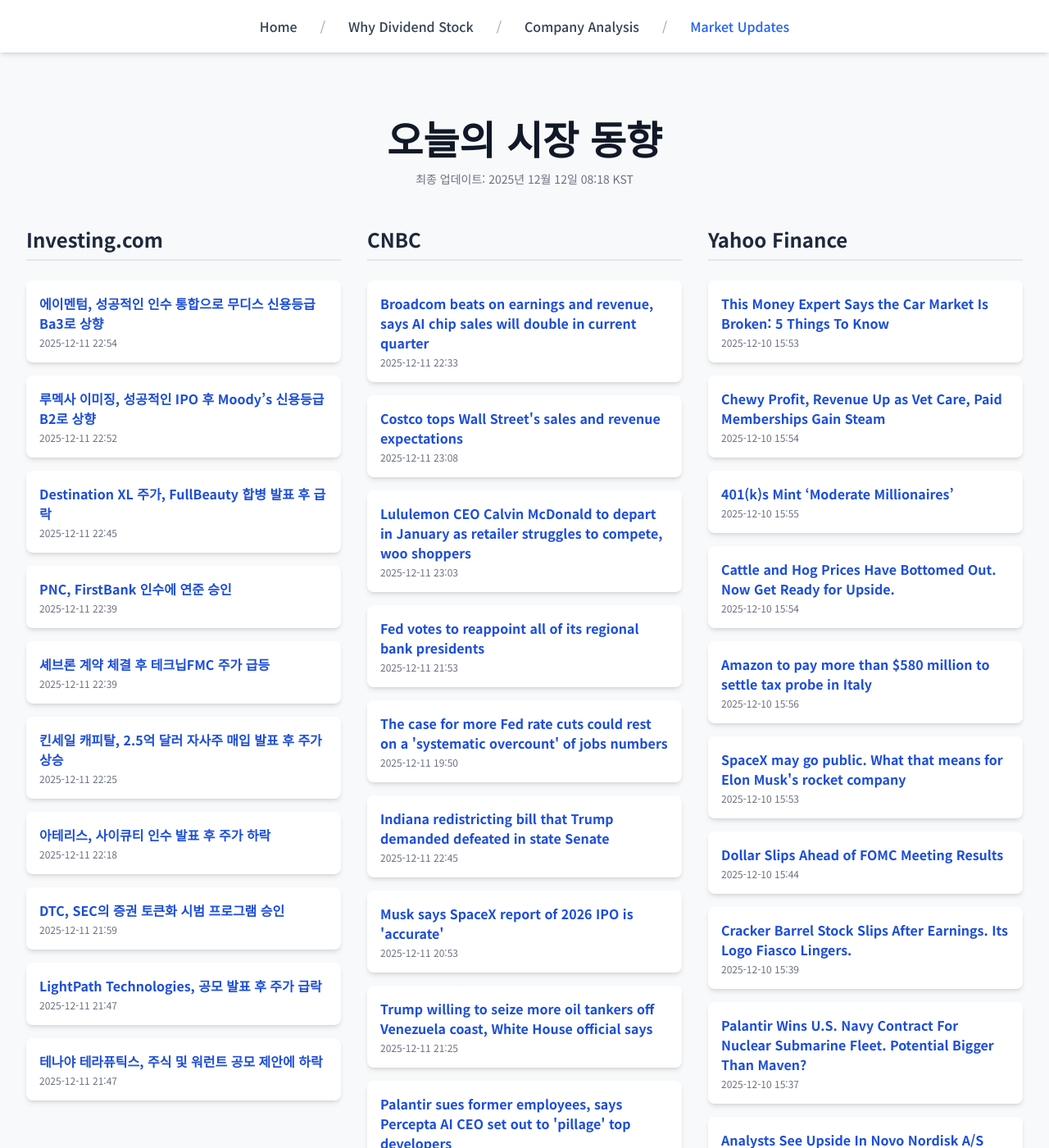
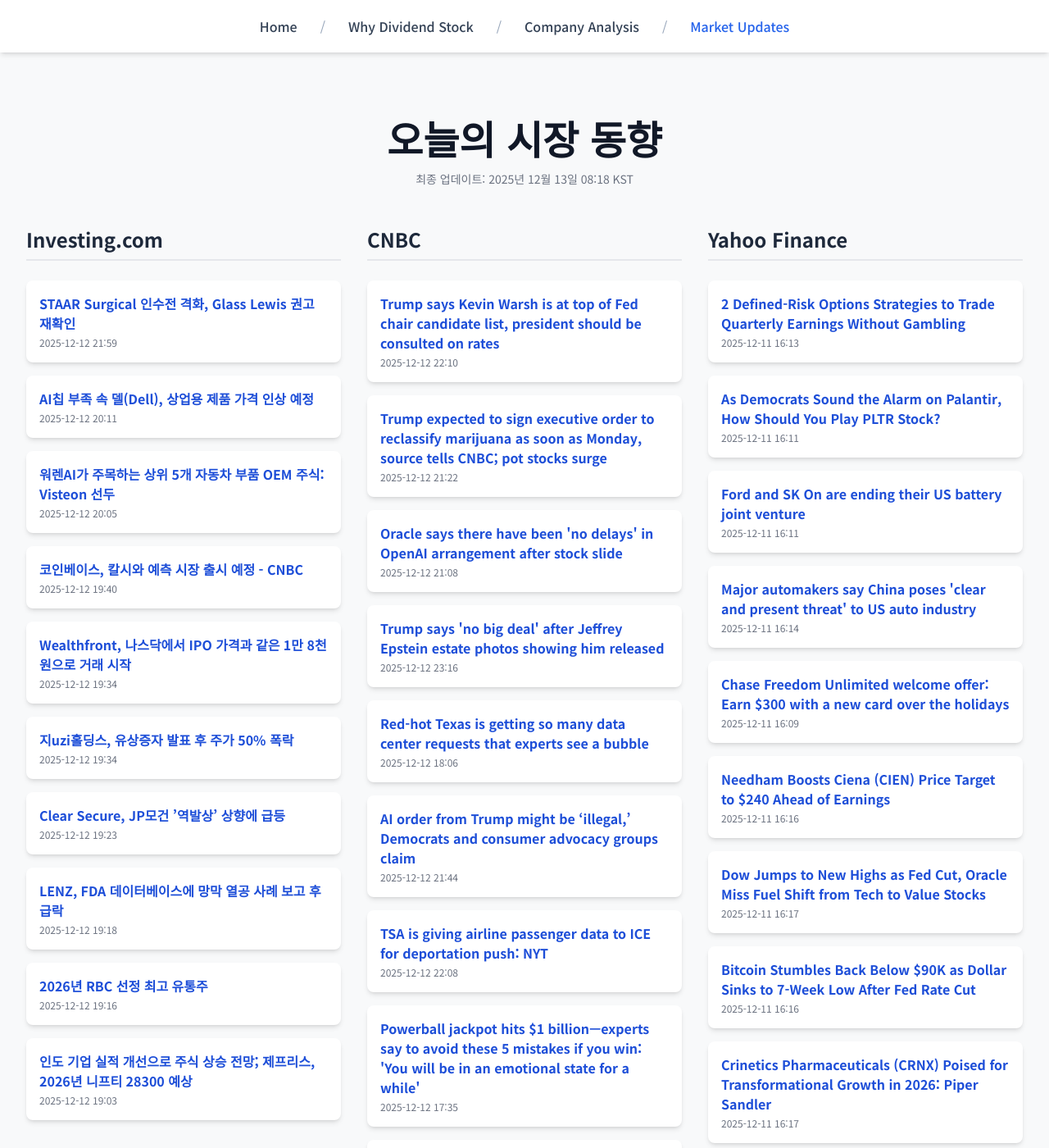
Before and after one commit to Kay-Hwang/my-company-analysis, a Jekyll site: the page built from market-updates.html, in a window 1280 px wide and 1400 px high. Shown: the whole window at 82% size. Built offline with Jekyll 4.4.1, drawn with Linux system fonts in a browser that asks for light colours; nearby versions of some CDN libraries; a script that is not in the unit is left out; some of the changed text lies outside the part shown.

Commit message:
Update daily data

```diff
--- a/_data/latest_data.json
+++ b/_data/latest_data.json
@@ -1,190 +1,190 @@
 {
-  "lastUpdated": "2025년 12월 12일 08:18 KST",
+  "lastUpdated": "2025년 12월 13일 08:18 KST",
   "news": {
     "investing": [
       {
-        "title": "에이멘텀, 성공적인 인수 통합으로 무디스 신용등급 Ba3로 상향",
-        "link": "https://kr.investing.com/news/stock-market-news/article-93CH-1753096",
-        "pubDate": "2025-12-11 22:54:01",
-        "summary": "에이멘텀, 성공적인 인수 통합으로 무디스 신용등급 Ba3로 상향"
+        "title": "STAAR Surgical 인수전 격화, Glass Lewis 권고 재확인",
+        "link": "https://kr.investing.com/news/stock-market-news/article-1754338",
+        "pubDate": "2025-12-12 21:59:54",
+        "summary": "STAAR Surgical 인수전 격화, Glass Lewis 권고 재확인"
       },
       {
-        "title": "루멕사 이미징, 성공적인 IPO 후 Moody’s 신용등급 B2로 상향",
-        "link": "https://kr.investing.com/news/stock-market-news/article-93CH-1753093",
-        "pubDate": "2025-12-11 22:52:07",
-        "summary": "루멕사 이미징, 성공적인 IPO 후 Moody’s 신용등급 B2로 상향"
+        "title": "AI칩 부족 속 델(Dell), 상업용 제품 가격 인상 예정",
+        "link": "https://kr.investing.com/news/stock-market-news/article-93CH-1754243",
+        "pubDate": "2025-12-12 20:11:20",
+        "summary": "AI칩 부족 속 델(Dell), 상업용 제품 가격 인상 예정"
       },
       {
-        "title": "Destination XL 주가, FullBeauty 합병 발표 후 급락",
-        "link": "https://kr.investing.com/news/stock-market-news/article-93CH-1753089",
-        "pubDate": "2025-12-11 22:45:09",
-        "summary": "Destination XL 주가, FullBeauty 합병 발표 후 급락"
+        "title": "워렌AI가 주목하는 상위 5개 자동차 부품 OEM 주식: Visteon 선두",
+        "link": "https://kr.investing.com/news/stock-market-news/article-93CH-1754239",
+        "pubDate": "2025-12-12 20:05:12",
+        "summary": "워렌AI가 주목하는 상위 5개 자동차 부품 OEM 주식: Visteon 선두"
       },
       {
-        "title": "PNC, FirstBank 인수에 연준 승인",
-        "link": "https://kr.investing.com/news/stock-market-news/article-93CH-1753062",
-        "pubDate": "2025-12-11 22:39:52",
-        "summary": "PNC, FirstBank 인수에 연준 승인"
+        "title": "코인베이스, 칼시와 예측 시장 출시 예정 - CNBC",
+        "link": "https://kr.investing.com/news/stock-market-news/article-93CH-1754226",
+        "pubDate": "2025-12-12 19:40:22",
+        "summary": "코인베이스, 칼시와 예측 시장 출시 예정 - CNBC"
       },
       {
-        "title": "셰브론 계약 체결 후 테크닙FMC 주가 급등",
-        "link": "https://kr.investing.com/news/stock-market-news/article-93CH-1753061",
-        "pubDate": "2025-12-11 22:39:40",
-        "summary": "셰브론 계약 체결 후 테크닙FMC 주가 급등"
+        "title": "Wealthfront, 나스닥에서 IPO 가격과 같은 1만 8천원으로 거래 시작",
+        "link": "https://kr.investing.com/news/stock-market-news/article-93CH-1754225",
+        "pubDate": "2025-12-12 19:34:35",
+        "summary": "Wealthfront, 나스닥에서 IPO 가격과 같은 1만 8천원으로 거래 시작"
       },
       {
-        "title": "킨세일 캐피탈, 2.5억 달러 자사주 매입 발표 후 주가 상승",
-        "link": "https://kr.investing.com/news/stock-market-news/article-93CH-1753047",
-        "pubDate": "2025-12-11 22:25:15",
-        "summary": "킨세일 캐피탈, 2.5억 달러 자사주 매입 발표 후 주가 상승"
+        "title": "지uzi홀딩스, 유상증자 발표 후 주가 50% 폭락",
+        "link": "https://kr.investing.com/news/stock-market-news/article-93CH-1754224",
+        "pubDate": "2025-12-12 19:34:08",
+        "summary": "지uzi홀딩스, 유상증자 발표 후 주가 50% 폭락"
       },
       {
-        "title": "아테리스, 사이큐티 인수 발표 후 주가 하락",
-        "link": "https://kr.investing.com/news/stock-market-news/article-93CH-1753031",
-        "pubDate": "2025-12-11 22:18:24",
-        "summary": "아테리스, 사이큐티 인수 발표 후 주가 하락"
+        "title": "Clear Secure, JP모건 ’역발상’ 상향에 급등",
+        "link": "https://kr.investing.com/news/stock-market-news/article-93CH-1754222",
+        "pubDate": "2025-12-12 19:23:55",
+        "summary": "Clear Secure, JP모건 ’역발상’ 상향에 급등"
       },
       {
-        "title": "DTC, SEC의 증권 토큰화 시범 프로그램 승인",
-        "link": "https://kr.investing.com/news/stock-market-news/article-93CH-1752984",
-        "pubDate": "2025-12-11 21:59:07",
-        "summary": "DTC, SEC의 증권 토큰화 시범 프로그램 승인"
+        "title": "LENZ, FDA 데이터베이스에 망막 열공 사례 보고 후 급락",
+        "link": "https://kr.investing.com/news/stock-market-news/article-93CH-1754221",
+        "pubDate": "2025-12-12 19:18:38",
+        "summary": "LENZ, FDA 데이터베이스에 망막 열공 사례 보고 후 급락"
       },
       {
-        "title": "LightPath Technologies, 공모 발표 후 주가 급락",
-        "link": "https://kr.investing.com/news/stock-market-news/article-93CH-1752953",
-        "pubDate": "2025-12-11 21:47:43",
-        "summary": "LightPath Technologies, 공모 발표 후 주가 급락"
+        "title": "2026년 RBC 선정 최고 유통주",
+        "link": "https://kr.investing.com/news/stock-market-news/article-93CH-1754220",
+        "pubDate": "2025-12-12 19:16:48",
+        "summary": "2026년 RBC 선정 최고 유통주"
       },
       {
-        "title": "테나야 테라퓨틱스, 주식 및 워런트 공모 제안에 하락",
-        "link": "https://kr.investing.com/news/stock-market-news/article-93CH-1752952",
-        "pubDate": "2025-12-11 21:47:37",
-        "summary": "테나야 테라퓨틱스, 주식 및 워런트 공모 제안에 하락"
+        "title": "인도 기업 실적 개선으로 주식 상승 전망; 제프리스, 2026년 니프티 28300 예상",
+        "link": "https://kr.investing.com/news/stock-market-news/article-1754213",
+        "pubDate": "2025-12-12 19:03:04",
+        "summary": "인도 기업 실적 개선으로 주식 상승 전망; 제프리스, 2026년 니프티 28300 예상"
       }
     ],
     "cnbc": [
       {
-        "title": "Broadcom beats on earnings and revenue, says AI chip sales will double in current quarter",
-        "link": "https://www.cnbc.com/2025/12/11/broadcom-avgo-q4-earnings-2025.html",
-        "pubDate": "Thu, 11 Dec 2025 22:33:51 GMT",
-        "summary": "Broadcom's stock is near an all-time high and has climbed 75% so far in 2025 as the company benefits from booming demand for AI infrastructure."
+        "title": "Trump says Kevin Warsh is at top of Fed chair candidate list, president should be consulted on rates",
+        "link": "https://www.cnbc.com/2025/12/12/trump-kevin-warsh-fed-chair-rates.html",
+        "pubDate": "Fri, 12 Dec 2025 22:10:15 GMT",
+        "summary": "Trump said Friday that Kevin Warsh has moved to the top of his list as the next Federal Reserve chair, though others remain in contention."
       },
       {
-        "title": "Costco tops Wall Street's sales and revenue expectations",
-        "link": "https://www.cnbc.com/2025/12/11/costco-cost-earnings-q1-2026.html",
-        "pubDate": "Thu, 11 Dec 2025 23:08:13 GMT",
-        "summary": "Costco on Thursday surpassed Wall Street's quarterly expectations as its sales rose 8.2% year over year."
+        "title": "Trump expected to sign executive order to reclassify marijuana as soon as Monday, source tells CNBC; pot stocks surge",
+        "link": "https://www.cnbc.com/2025/12/12/cannabis-stocks-trump-regulations.html",
+        "pubDate": "Fri, 12 Dec 2025 21:22:02 GMT",
+        "summary": "Trump expected to sign executive order to reclassify marijuana as soon as Monday."
       },
       {
-        "title": "Lululemon CEO Calvin McDonald to depart in January as retailer struggles to compete, woo shoppers",
-        "link": "https://www.cnbc.com/2025/12/11/lululemon-ceo-calvin-mcdonald-departing.html",
-        "pubDate": "Thu, 11 Dec 2025 23:03:05 GMT",
-        "summary": "Lululemon's CEO Calvin McDonald will leave the athleisure retailer at the end of January as sales in its largest market sag and consumers flee to competitors."
+        "title": "Oracle says there have been 'no delays' in OpenAI arrangement after stock slide",
+        "link": "https://www.cnbc.com/2025/12/12/oracle-says-there-have-been-no-delays-in-openai-arrangement.html",
+        "pubDate": "Fri, 12 Dec 2025 21:08:23 GMT",
+        "summary": "Oracle pushed back against a report that said the company will complete data centers for OpenAI, one of its major customers, in 2028, rather than 2027."
       },
       {
-        "title": "Fed votes to reappoint all of its regional bank presidents",
-        "link": "https://www.cnbc.com/2025/12/11/fed-votes-to-reappoint-all-of-its-regional-bank-presidents-.html",
-        "pubDate": "Thu, 11 Dec 2025 21:53:31 GMT",
-        "summary": "The Fed on Thursday reappointed 11 of its 12 regional bank presidents, ending a mini-drama at in a move that came a bit earlier than usual."
+        "title": "Trump says 'no big deal' after Jeffrey Epstein estate photos showing him released",
+        "link": "https://www.cnbc.com/2025/12/12/epstein-files-trump-clinton-gates-photos.html",
+        "pubDate": "Fri, 12 Dec 2025 23:16:16 GMT",
+        "summary": "Democrats on the House Oversight Committee released the photos to pressure the Trump administration to release files about Jeffrey Epstein."
       },
       {
-        "title": "The case for more Fed rate cuts could rest on a 'systematic overcount' of jobs numbers",
-        "link": "https://www.cnbc.com/2025/12/11/case-for-more-fed-rate-cuts-could-rest-on-systemic-overcount-of-jobs.html",
-        "pubDate": "Thu, 11 Dec 2025 19:50:52 GMT",
-        "summary": "There are indications that policymakers will be more inclined to cut further if the labor market stays weak."
+        "title": "Red-hot Texas is getting so many data center requests that experts see a bubble",
+        "link": "https://www.cnbc.com/2025/12/12/ai-data-center-flood-texas-on-massive-scale.html",
+        "pubDate": "Fri, 12 Dec 2025 18:06:02 GMT",
+        "summary": "Cheap land and and cheap energy are helping to fuel a boom in proposals to build data centers in Texas."
       },
       {
-        "title": "Indiana redistricting bill that Trump demanded defeated in state Senate",
-        "link": "https://www.cnbc.com/2025/12/11/indiana-trump-republicans-redistricting-congress.html",
-        "pubDate": "Thu, 11 Dec 2025 22:45:26 GMT",
-        "summary": "President Trump and the GOP mounted an immense pressure campaign in Indiana as they try to make the congressional map more favorable before the 2026 midterms."
+        "title": "AI order from Trump might be ‘illegal,’ Democrats and consumer advocacy groups claim",
+        "link": "https://www.cnbc.com/2025/12/12/trumps-ai-order-democrats-consumers.html",
+        "pubDate": "Fri, 12 Dec 2025 21:44:19 GMT",
+        "summary": "President Donald Trump's executive order on a national artificial intelligence framework threatens funding for states that pursue AI laws deemed \"onerous.\""
       },
       {
-        "title": "Musk says SpaceX report of 2026 IPO is 'accurate'",
-        "link": "https://www.cnbc.com/2025/12/11/musk-says-spacex-report-of-2026-ipo-is-accurate.html",
-        "pubDate": "Thu, 11 Dec 2025 20:53:13 GMT",
-        "summary": "Elon Musk ally Jared Isaacman looks set to be confirmed as the new NASA administrator after President Donald Trump renominated him for the role."
+        "title": "TSA is giving airline passenger data to ICE for deportation push: NYT",
+        "link": "https://www.cnbc.com/2025/12/12/ice-deportation-airline-passengers-tsa.html",
+        "pubDate": "Fri, 12 Dec 2025 22:08:22 GMT",
+        "summary": "The program led to the arrest in Boston of Any Lucía López Belloza, a college student who was deported to Honduras, the report said."
       },
       {
-        "title": "Trump willing to seize more oil tankers off Venezuela coast, White House official says",
-        "link": "https://www.cnbc.com/2025/12/11/us-preparing-to-seize-more-oil-tankers-off-venezuela-coast-report.html",
-        "pubDate": "Thu, 11 Dec 2025 21:25:13 GMT",
-        "summary": "The Trump administration has launched a major military buildup in the Caribbean as it escalates pressure on President Nicolás Maduro."
+        "title": "Powerball jackpot hits $1 billion—experts say to avoid these 5 mistakes if you win: 'You will be in an emotional state for a while'",
+        "link": "https://www.cnbc.com/2025/12/12/powerball-hits-1-billion-mistakes-to-avoid-if-you-win.html",
+        "pubDate": "Fri, 12 Dec 2025 17:35:48 GMT",
+        "summary": "Hitting a massive jackpot is thrilling, but the choices you make right after the win can put your wealth at risk."
       },
       {
-        "title": "Palantir sues former employees, says Percepta AI CEO set out to 'pillage' top developers",
-        "link": "https://www.cnbc.com/2025/12/11/palantir-sues-former-employees-says-percepta-tried-to-pillage-devs.html",
-        "pubDate": "Thu, 11 Dec 2025 21:41:09 GMT",
-        "summary": "Palantir accused three former employees of violating non-solicitation agreements, and said they're competing with the company by hiring top developers."
+        "title": "Homeowners are losing thousands in equity thanks to weakening prices",
+        "link": "https://www.cnbc.com/2025/12/12/homeowners-losing-equity-weakening-prices.html",
+        "pubDate": "Fri, 12 Dec 2025 16:46:19 GMT",
+        "summary": "Weaker prices mean homeowners are starting to lose equity after several years of huge gains."
       },
       {
-        "title": "Walton family fortune: How America's richest family manages their wealth",
-        "link": "https://www.cnbc.com/2025/12/11/walton-fortune-family-offices.html",
-        "pubDate": "Thu, 11 Dec 2025 15:57:58 GMT",
-        "summary": "America's richest family uses a model pioneered by the Rockefellers to manage their wealth."
+        "title": "Disney's 'Zootopia 2' to hit $1 billion box office, only the second Hollywood film to do so this year",
+        "link": "https://www.cnbc.com/2025/12/12/disney-zootopia-2-1-billion-global-box-office.html",
+        "pubDate": "Fri, 12 Dec 2025 19:34:17 GMT",
+        "summary": "Disney Animation's \"Zootopia 2\" is set to cross the billion-dollar box-office mark on Friday, becoming the second Hollywood film to reach the benchmark in 2025."
       }
     ],
     "yahoo": [
       {
-        "title": "This Money Expert Says the Car Market Is Broken: 5 Things To Know",
-        "link": "https://finance.yahoo.com/news/money-expert-says-car-market-155305407.html",
-        "pubDate": "2025-12-10T15:53:05Z",
-        "summary": "This Money Expert Says the Car Market Is Broken: 5 Things To Know"
+        "title": "2 Defined-Risk Options Strategies to Trade Quarterly Earnings Without Gambling",
+        "link": "https://finance.yahoo.com/news/2-defined-risk-options-strategies-161345310.html",
+        "pubDate": "2025-12-11T16:13:45Z",
+        "summary": "2 Defined-Risk Options Strategies to Trade Quarterly Earnings Without Gambling"
       },
       {
-        "title": "Chewy Profit, Revenue Up as Vet Care, Paid Memberships Gain Steam",
-        "link": "https://www.wsj.com/business/earnings/chewy-quarterly-profit-revenue-rise-on-market-share-gains-4c49eca5?siteid=yhoof2&yptr=yahoo",
-        "pubDate": "2025-12-10T15:54:00Z",
-        "summary": "Chewy Profit, Revenue Up as Vet Care, Paid Memberships Gain Steam"
+        "title": "As Democrats Sound the Alarm on Palantir, How Should You Play PLTR Stock?",
+        "link": "https://finance.yahoo.com/news/democrats-sound-alarm-palantir-play-161154064.html",
+        "pubDate": "2025-12-11T16:11:54Z",
+        "summary": "As Democrats Sound the Alarm on Palantir, How Should You Play PLTR Stock?"
       },
       {
-        "title": "401(k)s Mint ‘Moderate Millionaires’",
-        "link": "https://www.wsj.com/lifestyle/careers/401-k-s-mint-moderate-millionaires-f662d75a?siteid=yhoof2&yptr=yahoo",
-        "pubDate": "2025-12-10T15:55:00Z",
-        "summary": "401(k)s Mint ‘Moderate Millionaires’"
+        "title": "Ford and SK On are ending their US battery joint venture",
+        "link": "https://finance.yahoo.com/news/ford-sk-ending-u-battery-161107193.html",
+        "pubDate": "2025-12-11T16:11:07Z",
+        "summary": "Ford and SK On are ending their US battery joint venture"
       },
       {
-        "title": "Cattle and Hog Prices Have Bottomed Out. Now Get Ready for Upside.",
-        "link": "https://finance.yahoo.com/news/cattle-hog-prices-bottomed-now-155458798.html",
-        "pubDate": "2025-12-10T15:54:58Z",
-        "summary": "Cattle and Hog Prices Have Bottomed Out. Now Get Ready for Upside."
+        "title": "Major automakers say China poses 'clear and present threat' to US auto industry",
+        "link": "https://finance.yahoo.com/news/major-automakers-china-poses-clear-161448665.html",
+        "pubDate": "2025-12-11T16:14:48Z",
+        "summary": "Major automakers say China poses 'clear and present threat' to US auto industry"
       },
       {
-        "title": "Amazon to pay more than $580 million to settle tax probe in Italy",
-        "link": "https://finance.yahoo.com/news/amazon-pay-around-500-million-155612748.html",
-        "pubDate": "2025-12-10T15:56:12Z",
-        "summary": "Amazon to pay more than $580 million to settle tax probe in Italy"
+        "title": "Chase Freedom Unlimited welcome offer: Earn $300 with a new card over the holidays",
+        "link": "https://finance.yahoo.com/personal-finance/credit-cards/article/chase-freedom-unlimited-welcome-offer-holidays-160900475.html",
+        "pubDate": "2025-12-11T16:09:00Z",
+        "summary": "Chase Freedom Unlimited welcome offer: Earn $300 with a new card over the holidays"
       },
       {
-        "title": "SpaceX may go public. What that means for Elon Musk's rocket company",
-        "link": "https://finance.yahoo.com/news/spacex-publicly-traded-elon-musks-155329618.html",
-        "pubDate": "2025-12-10T15:53:29Z",
-        "summary": "SpaceX may go public. What that means for Elon Musk's rocket company"
+        "title": "Needham Boosts Ciena (CIEN) Price Target to $240 Ahead of Earnings",
+        "link": "https://finance.yahoo.com/news/needham-boosts-ciena-cien-price-161656770.html",
+        "pubDate": "2025-12-11T16:16:56Z",
+        "summary": "Needham Boosts Ciena (CIEN) Price Target to $240 Ahead of Earnings"
       },
       {
-        "title": "Dollar Slips Ahead of FOMC Meeting Results",
-        "link": "https://finance.yahoo.com/news/dollar-slips-ahead-fomc-meeting-154450130.html",
-        "pubDate": "2025-12-10T15:44:50Z",
-        "summary": "Dollar Slips Ahead of FOMC Meeting Results"
+        "title": "Dow Jumps to New Highs as Fed Cut, Oracle Miss Fuel Shift from Tech to Value Stocks",
+        "link": "https://finance.yahoo.com/news/dow-jumps-highs-fed-cut-161711075.html",
+        "pubDate": "2025-12-11T16:17:11Z",
+        "summary": "Dow Jumps to New Highs as Fed Cut, Oracle Miss Fuel Shift from Tech to Value Stocks"
       },
       {
-        "title": "Cracker Barrel Stock Slips After Earnings. Its Logo Fiasco Lingers.",
-        "link": "https://www.barrons.com/articles/cracker-barrel-earnings-stock-price-5aaff606?siteid=yhoof2&yptr=yahoo",
-        "pubDate": "2025-12-10T15:39:00Z",
-        "summary": "Cracker Barrel Stock Slips After Earnings. Its Logo Fiasco Lingers."
+        "title": "Bitcoin Stumbles Back Below $90K as Dollar Sinks to 7-Week Low After Fed Rate Cut",
+        "link": "https://finance.yahoo.com/news/bitcoin-stumbles-back-below-90k-161608181.html",
+        "pubDate": "2025-12-11T16:16:08Z",
+        "summary": "Bitcoin Stumbles Back Below $90K as Dollar Sinks to 7-Week Low After Fed Rate Cut"
       },
       {
-        "title": "Palantir Wins U.S. Navy Contract For Nuclear Submarine Fleet. Potential Bigger Than Maven?",
-        "link": "https://www.investors.com/news/technology/palantir-stock-navy-contract-submarines/?src=A00220&yptr=yahoo",
-        "pubDate": "2025-12-10T15:37:37Z",
-        "summary": "Palantir Wins U.S. Navy Contract For Nuclear Submarine Fleet. Potential Bigger Than Maven?"
+        "title": "Crinetics Pharmaceuticals (CRNX) Poised for Transformational Growth in 2026: Piper Sandler",
+        "link": "https://finance.yahoo.com/news/crinetics-pharmaceuticals-crnx-poised-transformational-161718433.html",
+        "pubDate": "2025-12-11T16:17:18Z",
+        "summary": "Crinetics Pharmaceuticals (CRNX) Poised for Transformational Growth in 2026: Piper Sandler"
       },
       {
-        "title": "Analysts See Upside In Novo Nordisk A/S (NVO) Driven By Diabetes And Obesity Trends",
-        "link": "https://finance.yahoo.com/news/analysts-see-upside-novo-nordisk-153304960.html",
-        "pubDate": "2025-12-10T15:33:04Z",
-        "summary": "Analysts See Upside In Novo Nordisk A/S (NVO) Driven By Diabetes And Obesity Trends"
+        "title": "Wall Street Firms Tout Corcept Therapeutics Incorporated (CORT) Prospects on Korlym Medication Prospects",
+        "link": "https://finance.yahoo.com/news/wall-street-firms-tout-corcept-161719374.html",
+        "pubDate": "2025-12-11T16:17:19Z",
+        "summary": "Wall Street Firms Tout Corcept Therapeutics Incorporated (CORT) Prospects on Korlym Medication Prospects"
       }
     ]
   }
```
